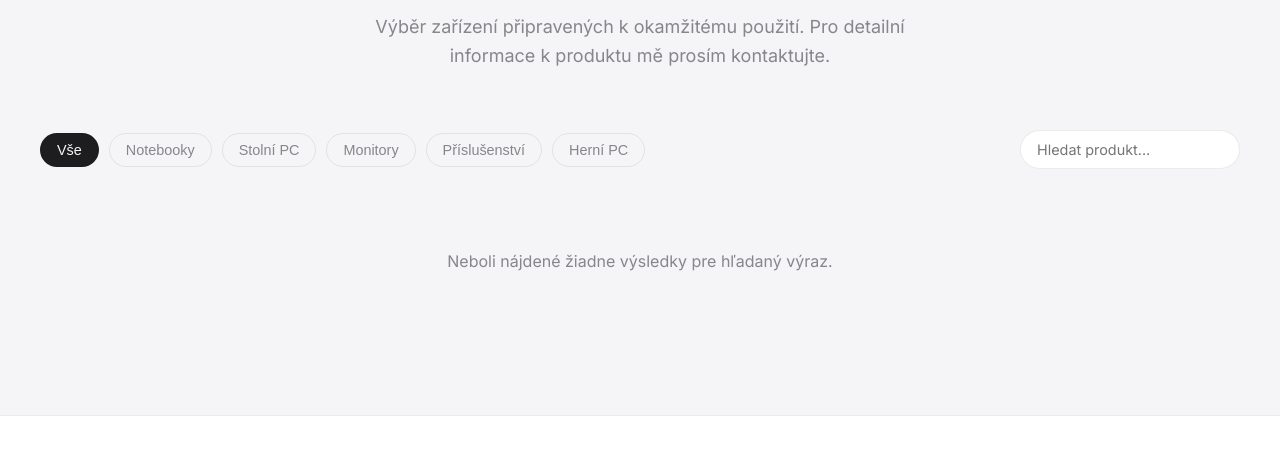
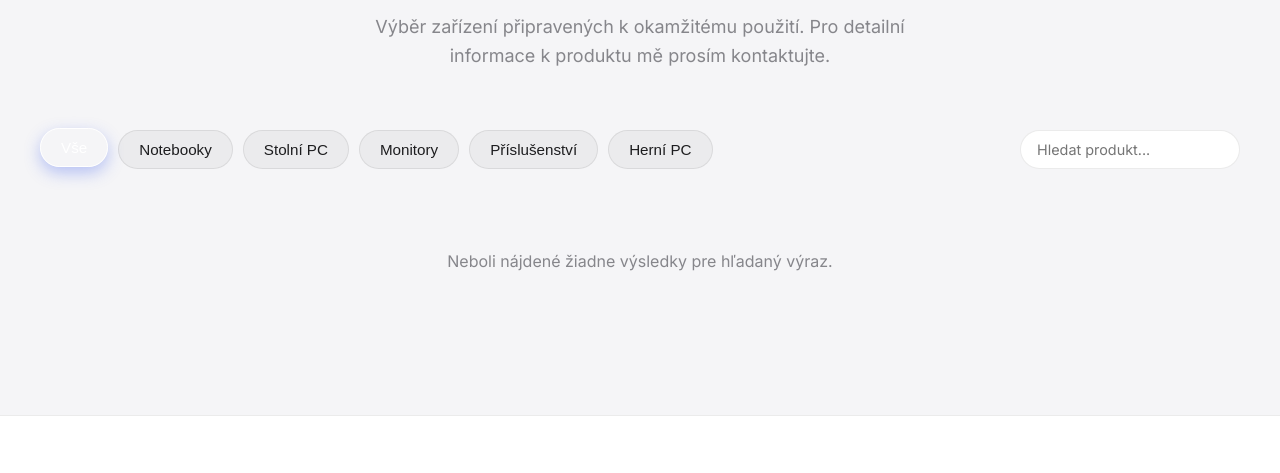
Before and after one commit to michjagercik-arch/repasit, a website built with Vite: page index.html in a window 1280 px wide. Shown: the part 1746-2219 px from the top of the page. Built offline with nearby package versions, Linux system fonts and the light colour scheme; no server answers.

Commit message:
Enhance category filter buttons UI logic to feature translucent glassmorphism padding and active premium branding glow shadows

```diff
--- a/style.css
+++ b/style.css
@@ -514,19 +514,28 @@ h1, h2, h3, h4 {
 }
 
 .filter-btn {
-    background: transparent;
+    background: rgba(128, 128, 128, 0.08); /* Subtle glassy fill initially */
     border: 1px solid var(--border);
-    color: var(--text-secondary);
-    padding: 8px 16px;
+    color: var(--text-primary); /* Brighter default text */
+    padding: 10px 20px;
     border-radius: var(--radius-full);
     cursor: pointer;
-    transition: all 0.2s;
-    font-size: 0.9rem;
+    transition: all 0.3s cubic-bezier(0.2, 0.8, 0.2, 1);
+    font-size: 0.95rem;
+    font-weight: 500;
 }
 
-.filter-btn:hover, .filter-btn.active {
-    background: var(--text-primary);
-    color: var(--bg-primary);
+.filter-btn:hover {
+    background: rgba(128, 128, 128, 0.15);
+    transform: translateY(-2px);
+}
+
+.filter-btn.active {
+    background: var(--brand-primary);
+    border-color: var(--brand-primary);
+    color: #fff;
+    box-shadow: 0 6px 16px rgba(67, 97, 238, 0.35); /* Glowing premium shadow */
+    transform: translateY(-2px);
 }
 
 .products-grid {
```
